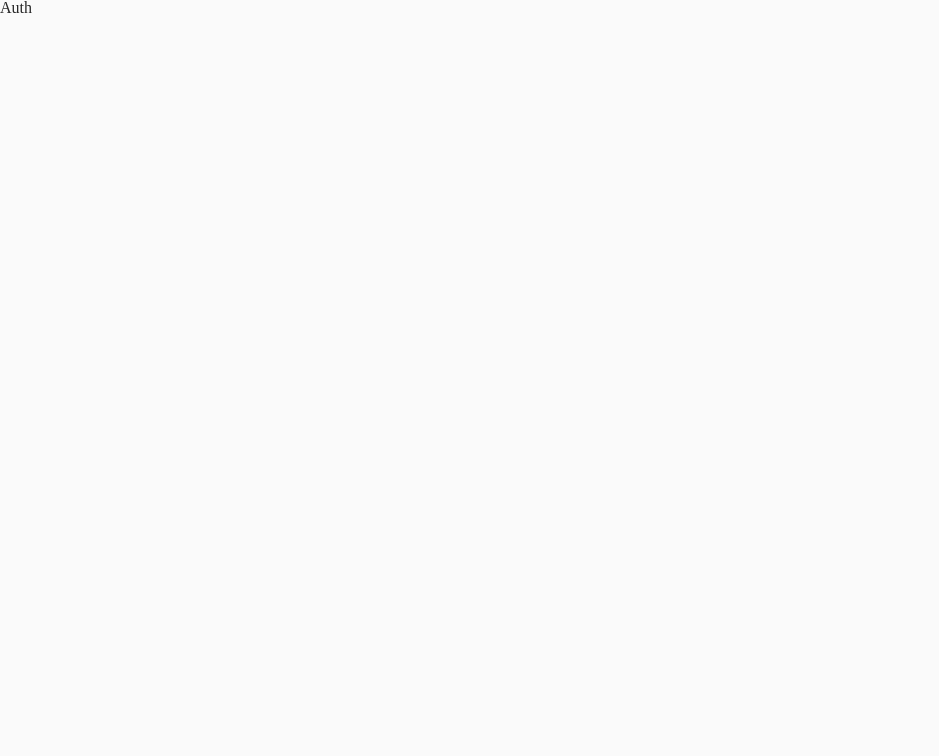
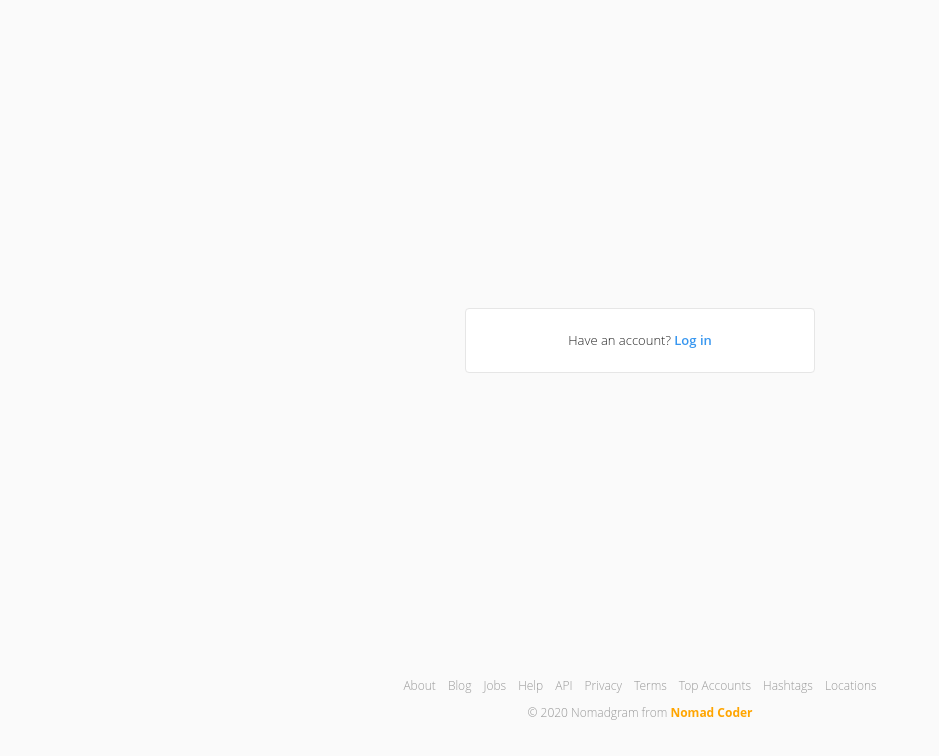
Before and after one commit to ddamjengi1020/nomadgram-front, a React (Create React App) app: page /#/ in a window 1280 px wide. Shown: the top 756 px of the page, without its empty margins (0-939 px from the left). Built offline with nearby package versions, Linux system fonts and the light colour scheme.

Commit message:
#2.0 Auth & Footer part UI design

```diff
--- a/src/Components/App.js
+++ b/src/Components/App.js
@@ -1,9 +1,9 @@
-import React from "react";
 import Router from "./Router";
 import Theme from "Styles/Theme";
 import GlobalStyles from "Styles/GlobalStyles";
-import { ThemeProvider } from "styled-components";
+import styled, { ThemeProvider } from "styled-components";
 import { gql, useQuery } from "@apollo/client";
+import Footer from "./Footer";
 
 const QUERY = gql`
   {
@@ -11,12 +11,15 @@ const QUERY = gql`
   }
 `;
 
+const Wrapper = styled.div``;
+
 const App = () => {
   const { data } = useQuery(QUERY);
   return (
     <ThemeProvider theme={Theme}>
       <GlobalStyles />
       <Router isLoggedIn={data?.isLoggedIn} />
+      <Footer />
     </ThemeProvider>
   );
 };
--- /dev/null
+++ b/src/Components/Footer.js
@@ -0,0 +1,73 @@
+import styled from "styled-components";
+
+const Footer = styled.footer`
+  display: flex;
+  flex-direction: column;
+  justify-content: center;
+  align-items: center;
+  font-weight: 300;
+  font-size: 12px;
+`;
+const Nav = styled.ul`
+  display: flex;
+  align-items: center;
+  justify-content: center;
+`;
+const List = styled.li`
+  margin: 0 6px;
+`;
+const Link = styled.a`
+  color: ${(props) => props.theme.darkGreyColor};
+  font-weight: 300;
+`;
+const Copy = styled.span`
+  color: ${(props) => props.theme.darkGreyColor};
+  margin-top: 15px;
+`;
+
+const NomadLink = styled.a`
+  color: orange;
+  font-weight: 700;
+`;
+export default () => (
+  <Footer>
+    <Nav>
+      <List>
+        <Link href="#">About</Link>
+      </List>
+      <List>
+        <Link href="#">Blog</Link>
+      </List>
+      <List>
+        <Link href="#">Jobs</Link>
+      </List>
+      <List>
+        <Link href="#">Help</Link>
+      </List>
+      <List>
+        <Link href="#">API</Link>
+      </List>
+      <List>
+        <Link href="#">Privacy</Link>
+      </List>
+      <List>
+        <Link href="#">Terms</Link>
+      </List>
+      <List>
+        <Link href="#">Top Accounts</Link>
+      </List>
+      <List>
+        <Link href="#">Hashtags</Link>
+      </List>
+      <List>
+        <Link href="#">Locations</Link>
+      </List>
+    </Nav>
+    <Copy>
+      &copy; {new Date().getFullYear()} Nomadgram from{" "}
+      <NomadLink href="https://nomadcoders.co/" target="_blank">
+        Nomad Coder
+      </NomadLink>
+    </Copy>
+  </Footer>
+);
--- a/src/Components/Router.js
+++ b/src/Components/Router.js
@@ -1,4 +1,3 @@
-import React from "react";
 import PropTypes from "prop-types";
 import { HashRouter, Route, Switch } from "react-router-dom";
 import Auth from "Routes/Auth";
--- a/src/Routes/Auth.js
+++ b/src/Routes/Auth.js
@@ -1 +1,60 @@
-export default () => "Auth";
+import { useState } from "react";
+import styled from "styled-components";
+
+const Wrapper = styled.div`
+  min-height: 85vh;
+  display: flex;
+  justify-content: center;
+  align-items: center;
+`;
+
+const Box = styled.div`
+  max-width: 350px;
+  width: 100%;
+  ${(props) => props.theme.whiteBox};
+  padding: 10px 0;
+  display: flex;
+  flex-direction: column;
+  justify-content: center;
+  align-items: center;
+`;
+
+const VerifyAccount = styled.div`
+  margin: 15px;
+  font-size: 13px;
+  font-weight: 300;
+  color: ${(props) => props.theme.blackColor};
+`;
+
+const ChangeState = styled.span`
+  font-weight: 600;
+  cursor: pointer;
+  color: ${(props) => props.theme.blueColor};
+`;
+
+export default () => {
+  const [action, setAction] = useState("logIn");
+  return (
+    <Wrapper>
+      {action === "logIn" ? (
+        <Box>
+          <VerifyAccount>
+            Have an account?{" "}
+            <ChangeState onClick={() => setAction("signUp")}>
+              Log in
+            </ChangeState>
+          </VerifyAccount>
+        </Box>
+      ) : (
+        <Box>
+          <VerifyAccount>
+            Don't have an account?{" "}
+            <ChangeState onClick={() => setAction("logIn")}>
+              Sign up
+            </ChangeState>
+          </VerifyAccount>
+        </Box>
+      )}
+    </Wrapper>
+  );
+};
--- a/src/Styles/GlobalStyles.js
+++ b/src/Styles/GlobalStyles.js
@@ -2,7 +2,11 @@ import { createGlobalStyle } from "styled-components";
 import reset from "styled-reset";
 
 export default createGlobalStyle`
+  @import url('https://fonts.googleapis.com/css2?family=Open+Sans:wght@300;400;600;700&display=swap');
   ${reset}
+  html {
+    font-family: 'Open Sans', sans-serif;
+  }
   * {
     box-sizing: border-box;
   }
--- a/src/Styles/Theme.js
+++ b/src/Styles/Theme.js
@@ -11,8 +11,8 @@ export default {
   darkBlueColor: "#003569",
   boxBorder: "1px solid #e6e6e6",
   borderRadius: "4px",
-  whiteBox: `${BOX_BORDER};
-             ${BORDER_RADIUS};
+  whiteBox: `border: ${BOX_BORDER};
+             border-radius: ${BORDER_RADIUS};
              background-color:white;
             `,
 };
--- a/src/index.js
+++ b/src/index.js
@@ -1,4 +1,3 @@
-import React from "react";
 import ReactDOM from "react-dom";
 import { ApolloProvider } from "@apollo/client";
 import App from "Components/App";
```
Also changed, not shown: 1 other file (tests, documents, lock files or other folders).
